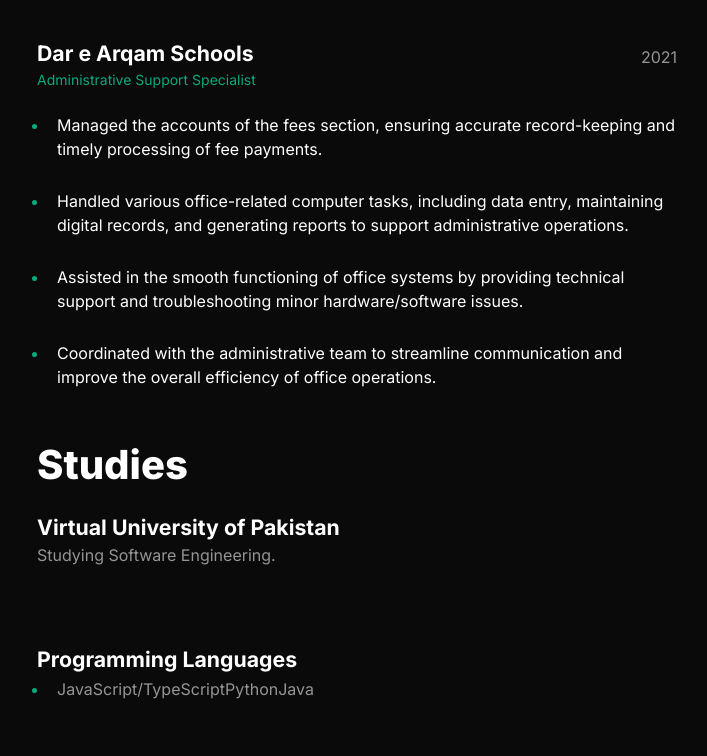
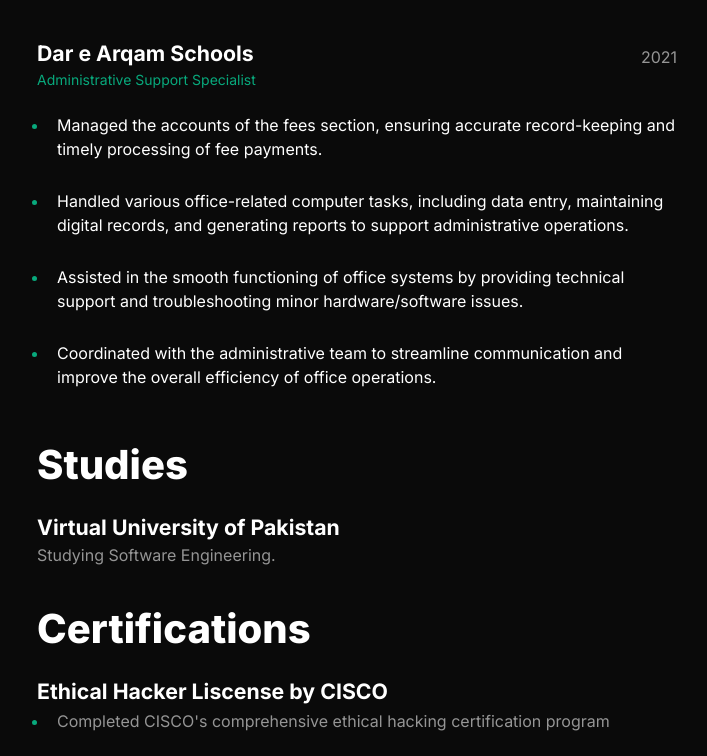
Before and after one commit to abdulsworkspace/AbdulPortfolio, a Next.js app: page /about in a window 1280 px wide. Shown: the part 2030-2786 px from the top of the page, without its empty margins (475-1182 px from the left). Built offline with nearby package versions, Linux system fonts and the light colour scheme.

Commit message:
feat: update about page and add new certificate images

```diff
--- a/src/app/about/page.tsx
+++ b/src/app/about/page.tsx
@@ -63,7 +63,12 @@
       items: about.studies.institutions.map((institution) => institution.name),
     },
     {
-      title: about.technical.title,
+      title: "Certifications",
+      display: about.technical.display,
+      items: about.technical.certifications.map((cert) => cert.title),
+    },
+    {
+      title: "Technical Skills",
       display: about.technical.display,
       items: about.technical.skills.map((skill) => skill.title),
     },
@@ -294,47 +299,41 @@
 
           {about.technical.display && (
             <>
-              <Heading
-                as="h2"
-                id={about.technical.title}
-                variant="display-strong-s"
-                marginBottom="40"
-              >
-                {about.technical.title}
+              <Heading as="h2" id="Certifications" variant="display-strong-s" marginBottom="m">
+                Certifications
               </Heading>
-              <Column fillWidth gap="l">
-                {about.technical.skills.map((skill, index) => (
-                  <Column key={`${skill}-${index}`} fillWidth gap="4">
-                    <Text variant="heading-strong-l">{skill.title}</Text>
+              <Column fillWidth gap="l" marginBottom="40">
+                {about.technical.certifications?.map((cert, index) => (
+                  <Column key={`certification-${index}`} fillWidth gap="4">
+                    <Text variant="heading-strong-l">{cert.title}</Text>
                     <Column as="ul" gap="16">
-                      <Text
-                        as="li"
-                        variant="body-default-m"
-                        onBackground="neutral-weak"
-                      >
-                        {skill.description}
-                      </Text>
+                      {Array.isArray(cert.description) && cert.description.map((desc, i) => (
+                        <Text
+                          as="li"
+                          key={`cert-desc-${index}-${i}`}
+                          variant="body-default-m"
+                          onBackground="neutral-weak"
+                        >
+                          {desc}
+                        </Text>
+                      ))}
                     </Column>
-                    {skill.images && skill.images.length > 0 && (
+                    {/* Rest of certificate rendering */}
+                    {cert.images && cert.images.length > 0 && (
                       <Flex fillWidth paddingTop="m" gap="12" wrap>
-                        {skill.images.map((image, index) => (
+                        {cert.images.map((image, index) => (
                           <Flex
                             key={index}
                             border="neutral-medium"
                             radius="m"
-                            //@ts-ignore
                             minWidth={image.width}
-                            //@ts-ignore
                             height={image.height}
                           >
                             <SmartImage
                               enlarge
                               radius="m"
-                              //@ts-ignore
                               sizes={image.width.toString()}
-                              //@ts-ignore
                               alt={image.alt}
-                              //@ts-ignore
                               src={image.src}
                               style={image.style}
                             />
@@ -342,29 +341,61 @@
                         ))}
                       </Flex>
                     )}
-                    {/* Add buttons section */}
-                    {(skill.content || skill.link) && (
+                    {(cert.content || cert.link) && (
                       <Flex gap="24" wrap marginTop="m">
-                        {skill.content && (
+                        {cert.content && (
                           <SmartLink
                             suffixIcon="arrowRight"
                             style={{ margin: "0", width: "fit-content" }}
-                            href={skill.href || "#"}
+                            href={cert.href || "#"}
                           >
-                            <Text variant="body-default-s">{skill.content}</Text>
+                            <Text variant="body-default-s">{cert.content}</Text>
                           </SmartLink>
                         )}
-                        {skill.link && (
+                        {cert.link && (
                           <SmartLink
                             suffixIcon="arrowUpRightFromSquare"
                             style={{ margin: "0", width: "fit-content" }}
-                            href={skill.link}
+                            href={cert.link}
                           >
                             <Text variant="body-default-s">View Credential</Text>
                           </SmartLink>
                         )}
                       </Flex>
                     )}
+                  </Column>
+                ))}
+              </Column>
+
+              <Heading as="h2" id="Technical Skills" variant="display-strong-s" marginBottom="m">
+                Technical Skills
+              </Heading>
+              <Column fillWidth gap="l">
+                {about.technical.skills.map((skill, index) => (
+                  <Column key={`${skill}-${index}`} fillWidth gap="4">
+                    <Text variant="heading-strong-l">{skill.title}</Text>
+                    <Column as="ul" gap="16">
+                      {Array.isArray(skill.description) ? (
+                        skill.description.map((desc, i) => (
+                          <Text
+                            as="li"
+                            key={`${skill.title}-desc-${i}`}
+                            variant="body-default-m"
+                            onBackground="neutral-weak"
+                          >
+                            {desc}
+                          </Text>
+                        ))
+                      ) : (
+                        <Text
+                          as="li"
+                          variant="body-default-m"
+                          onBackground="neutral-weak"
+                        >
+                          {skill.description}
+                        </Text>
+                      )}
+                    </Column>
                   </Column>
                 ))}
               </Column>
```
Also changed, not shown: public/images/certificates/NDG_Linux_Unhatched.png (added), public/images/certificates/PlayItSafeManageSecurityRisksbygoogle.png (added).
